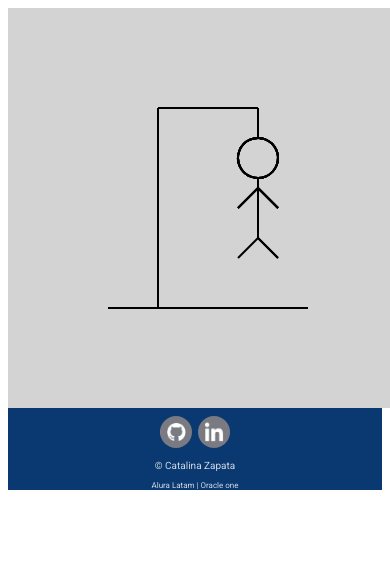
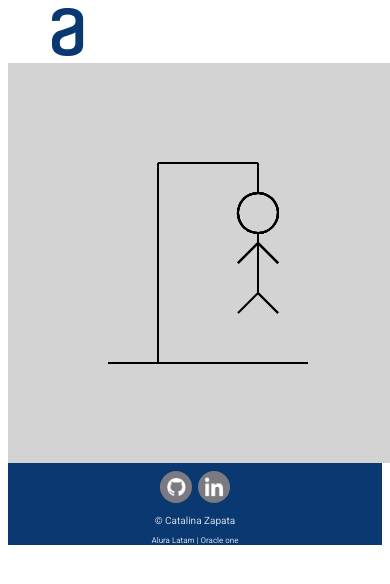
Before and after one commit to CatalinaZapata/ahorcado.github.io, a plain HTML site: page index.html in a window 390 px wide. Drawn offline with Linux system fonts and the light colour scheme.

Commit message:
V0R12-Prueba responsive y a añadida

```diff
--- a/index.html
+++ b/index.html
@@ -3,7 +3,6 @@
     <head>
         <meta charset="UTF-8">
         <title>Ahorcado Alura</title>
-        <canvas id="canvas" width="400" height="400"></canvas>
         <link rel="preconnect" href="https://fonts.googleapis.com">
         <link rel="preconnect" href="https://fonts.gstatic.com" crossorigin>
         <link href="https://fonts.googleapis.com/css2?family=Montserrat:wght@300&family=Roboto&display=swap" rel="stylesheet" link rel="stylesheet" href="reset.css">
@@ -11,9 +10,11 @@
         <meta name="viewport" content="width=device-width, initial-scale=1.0">
     </head>
     <body>
-        <header></header>
+        <header>
+            <img class="a" src="imagenes/Logo.png" alt="Letra a de alura">
+        </header>
         <main>
-
+            <canvas id="canvas" width="400" height="400"></canvas>
         </main>
         <script src="script.js"></script>
         <footer>
--- a/style.css
+++ b/style.css
@@ -1,4 +1,7 @@
 *{font-family: 'Roboto', sans-serif;}
+
+header{margin: 0em 0em 0.2em 0em;}
+.a{}
 
 #canvas{
 display: flex;
@@ -29,31 +32,10 @@ font-size: 8px;}
 /*Responsive creciente*/
 @media screen and (min-width: 200px){}
 @media screen and (min-width: 300px){}
-/*@media screen and (min-width: 400px){
-*{width: auto;}
-#canvas{width: 270px;}
-#footer{width: 100%;}}
-@media screen and (min-width: 500px){
-*{width: auto;}
-#canvas{width: 270px;}
-#footer{width: 100%;}}
-@media screen and (min-width: 600px){
-*{width: auto;}
-#canvas{width: 370px;}
-#footer{width: 100%;}}
-@media screen and (min-width: 700px){
-*{width: auto;}
-#canvas{width: 370px;}
-#footer{width: 100%;}}
-@media screen and (min-width: 800px){
-*{width: auto;}
-#canvas{width: 400px;}
-#footer{width: 100%;}}
-@media screen and (min-width: 900px){
-*{width: auto;}
-#canvas{width: 400px;}
-#footer{width: 100%;}}
-@media screen and (min-width: 1000px){
-*{width: auto;}
-#canvas{width: 400px;}
-#footer{width: 100%;}}
+@media screen and (min-width: 400px){}
+@media screen and (min-width: 500px){}
+@media screen and (min-width: 600px){}
+@media screen and (min-width: 700px){}
+@media screen and (min-width: 800px){}
+@media screen and (min-width: 900px){}
+@media screen and (min-width: 1000px){}
```
